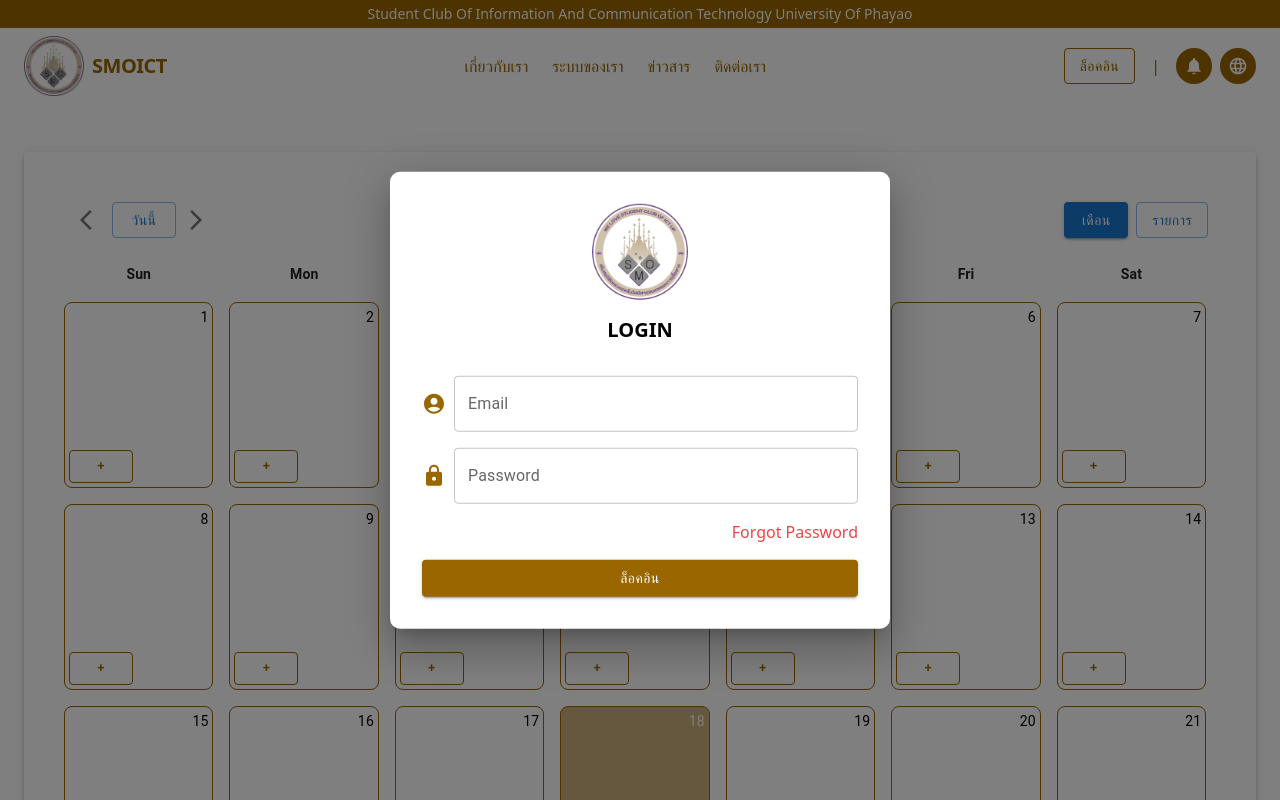
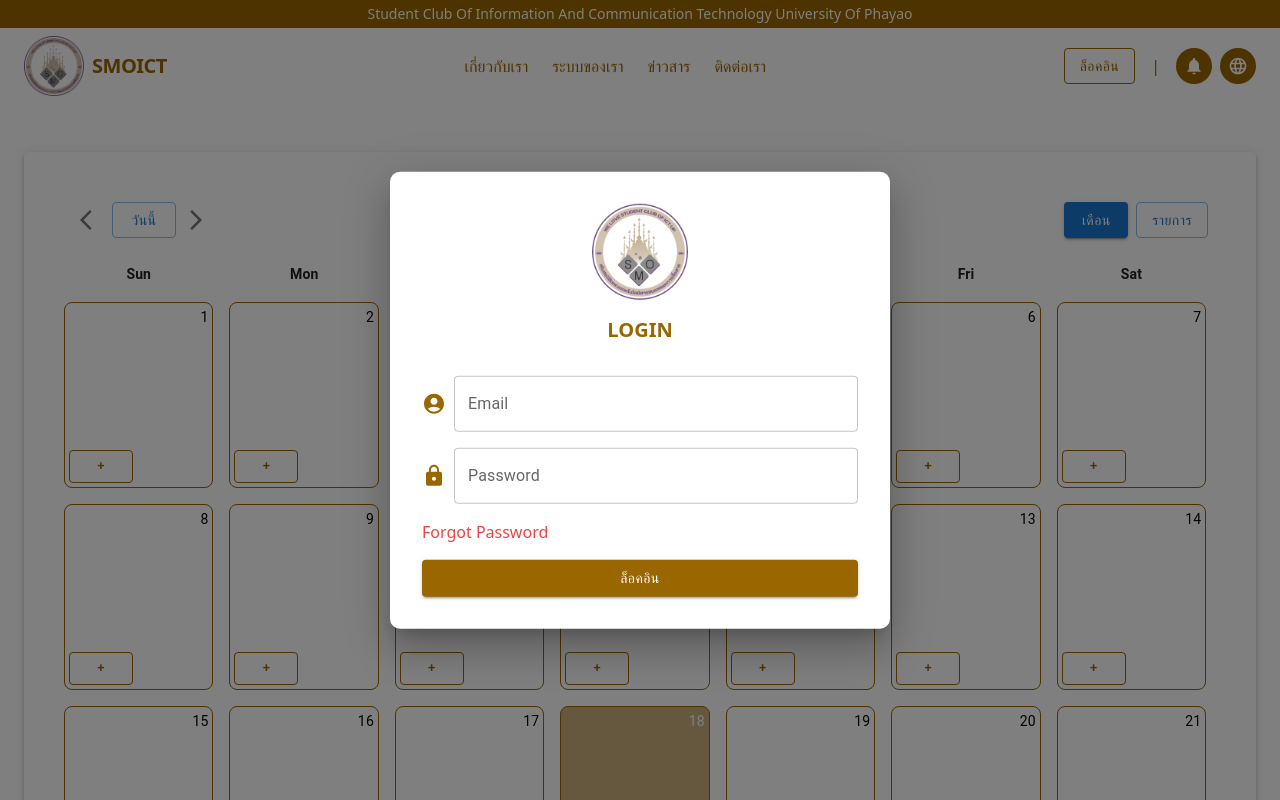
Before and after one commit to pullme05/smo-ict, a React (Vite) app: page /CalendarMain in a window 1280 px wide. Both pictures are taken after a click on the button "ล็อคอิน". Shown: the top 800 px of the page. Built offline with nearby package versions, Linux system fonts and the light colour scheme.

Commit message:
เพิ่ม+แก้ไข ล็อคอิน

```diff
--- a/src/components/Footer/Footer.tsx
+++ b/src/components/Footer/Footer.tsx
@@ -39,7 +39,7 @@ const Footer = () => {
             </div>
             <div className="flex items-center space-x-2">
               <a
-                href="https://facebook.com"
+                href="https://www.facebook.com/WeLoveICTUP/?locale=th_TH"
                 className="text-white hover:text-blue-300 transition-transform duration-300 ease-in-out transform hover:scale-110"
               >
                 <FacebookIcon fontSize="large" />
--- a/src/components/Login/LoginModel.tsx
+++ b/src/components/Login/LoginModel.tsx
@@ -2,8 +2,7 @@ import React from 'react';
 import { Modal, Box, TextField, Button } from "@mui/material";
 import { AccountCircle, Lock } from "@mui/icons-material";
 import { Link } from "react-router-dom";
-// import โลโก้ ถ้าเป็นโลโก้จากโฟลเดอร์ public
-// ไม่ต้องใช้ import แต่ใช้ src="/smoictmain.png"
+
 
 interface LoginModalProps {
   open: boolean;
@@ -59,8 +58,8 @@ const LoginModal: React.FC<LoginModalProps> = ({ open, onClose }) => {
 
           {/* ลิงก์ Forgot Password */}
           <div className="flex justify-start"> {/* ย้ายไปทางซ้าย */}
-            <Link to="https://your-website.com/forgot-password" className="text-red-500">
-              Forgot Passwor
+            <Link to="https://intra.up.ac.th/account/wfrmForgetPassword.aspx" className="text-red-500">
+              Forgot Password
             </Link>
           </div>
 
--- a/src/components/Navbar/Navbar.tsx
+++ b/src/components/Navbar/Navbar.tsx
@@ -4,100 +4,10 @@ import MenuIcon from '@mui/icons-material/Menu';
 import CloseIcon from '@mui/icons-material/Close';
 import LanguageIcon from '@mui/icons-material/Language';
 import NotificationsIcon from '@mui/icons-material/Notifications';
-import { Button, TextField, Box, Modal } from "@mui/material";
-import { AccountCircle, Lock } from "@mui/icons-material";
+import { Button } from "@mui/material";
 import { Link as ScrollLink } from 'react-scroll';
 import { useNavigate, useLocation } from 'react-router-dom';
-
-interface LoginModalProps {
-  open: boolean;
-  onClose: () => void;
-}
-
-const LoginModal: React.FC<LoginModalProps> = ({ open, onClose }) => {
-  const [email, setEmail] = useState("");
-  const [password, setPassword] = useState("");
-
-  const handleLogin = () => {
-    if (!email || !password) {
-      alert("กรุณากรอกทั้ง Email และ Password");
-      return;
-    }
-    // ส่งข้อมูลไปที่ backend (สามารถใช้ axios หรือ fetch ได้)
-    console.log("Logging in with", { email, password });
-    onClose(); // ปิด modal หลังจากล็อคอิน
-  };
-
-  return (
-    <Modal
-      open={open}
-      onClose={onClose}
-      aria-labelledby="login-modal-title"
-      aria-describedby="login-modal-description"
-    >
-      <Box
-        sx={{
-          position: 'absolute',
-          top: '50%',
-          left: '50%',
-          transform: 'translate(-50%, -50%)',
-          width: 500,
-          bgcolor: 'background.paper',
-          borderRadius: '10px',
-          boxShadow: 24,
-          p: 4,
-          display: 'flex',
-          flexDirection: 'column',
-          gap: 2,
-        }}
-      >
-        <div className="flex flex-col items-center">
-          <img src="/public/smoictmain.png" alt="Logo" className="mb-4 w-24 h-24" />
-          <h2 id="login-modal-title" className="text-xl font-bold mb-4">LOGIN</h2>
-        </div>
-
-        <div className="flex flex-col gap-4">
-          <div className="flex items-center">
-            <AccountCircle sx={{ color: "#996600", marginRight: "8px" }} />
-            <TextField
-              label="Email"
-              variant="outlined"
-              fullWidth
-              value={email}
-              onChange={(e) => setEmail(e.target.value)}
-            />
-          </div>
-
-          <div className="flex items-center">
-            <Lock sx={{ color: "#996600", marginRight: "8px" }} />
-            <TextField
-              label="Password"
-              type="password"
-              variant="outlined"
-              fullWidth
-              value={password}
-              onChange={(e) => setPassword(e.target.value)}
-            />
-          </div>
-
-          <div className="flex justify-end">
-            <ScrollLink to="/forgot-password" className="text-red-500">
-              Forgot Password
-            </ScrollLink>
-          </div>
-
-          <Button
-            variant="contained"
-            sx={{ bgcolor: '#996600', '&:hover': { bgcolor: '#664400' } }}
-            onClick={handleLogin}
-          >
-            ล็อคอิน
-          </Button>
-        </div>
-      </Box>
-    </Modal>
-  );
-};
+import LoginModal from '../Login/LoginModel'; // Import LoginModal from the correct path
 
 const Navbar: React.FC = () => {
   const [menuOpen, setMenuOpen] = useState(false);
@@ -295,6 +205,7 @@ const Navbar: React.FC = () => {
           </div>
         )}
       </div>
+      {/* Use imported LoginModal */}
       <LoginModal open={loginModalOpen} onClose={handleCloseLoginModal} />
     </nav>
   );
```
